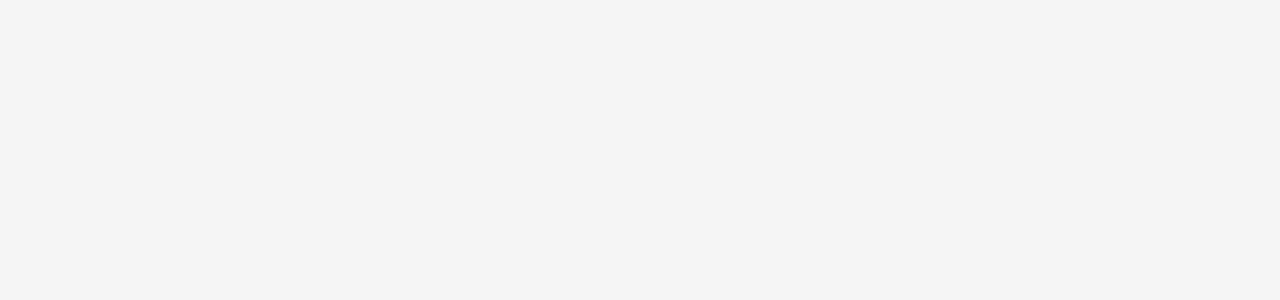
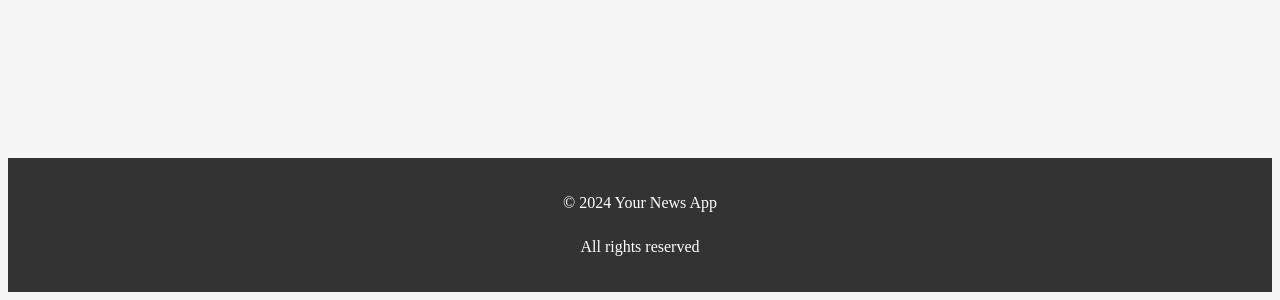
Before and after one commit to Rohit-muni45/News-app, a React (Vite) app: page / in a window 1280 px wide. Shown: the part 4385-4685 px from the top of the page. Before the commit the page ends 800 px from the top, so only its background shows below. Built offline with nearby package versions, Linux system fonts and the light colour scheme; no server answers.

Commit message:
committed

```diff
--- a/src/App.jsx
+++ b/src/App.jsx
@@ -2,6 +2,7 @@ import React, { useState } from 'react';
 import News from './Components/News';
 import Category from './Components/Category';``
 import './Components/Cate.css'
+import Footer from './Components/Footer';
 // function App() {
 //   const [selectedCategory, setSelectedCategory] = useState('');
 
@@ -45,6 +46,7 @@ function App() {
   ];
 
   return (
+    <>
     <div>
       <h1>News Today</h1>
       <div>
@@ -59,7 +61,9 @@ function App() {
         </select>
       </div>
       <News category={selectedCategory} country={selectedCountry} />
+      <Footer/>
     </div>
+    </>
   );
 }
 
--- a/src/Components/Cate.css
+++ b/src/Components/Cate.css
@@ -122,4 +122,5 @@ h2 {
     img {
         height: 120px;
     }
+
 }
--- /dev/null
+++ b/src/Components/Footer.jsx
@@ -0,0 +1,17 @@
+import React from 'react'
+
+function Footer() {
+    return (
+        <div className='footer'>
+        <footer style={{ backgroundColor: '#333', color: '#fff', padding: '20px', textAlign: 'center', marginTop:'530vh'}}>
+            <div style={{ display: 'flex', flexDirection: 'column', alignItems: 'center' }}>
+                <p style={{ marginBottom: '10px' }}>&copy; 2024 Your News App</p>
+                <p>All rights reserved</p>
+            </div>
+        </footer>
+        </div>
+
+    )
+}
+
+export default Footer
```
